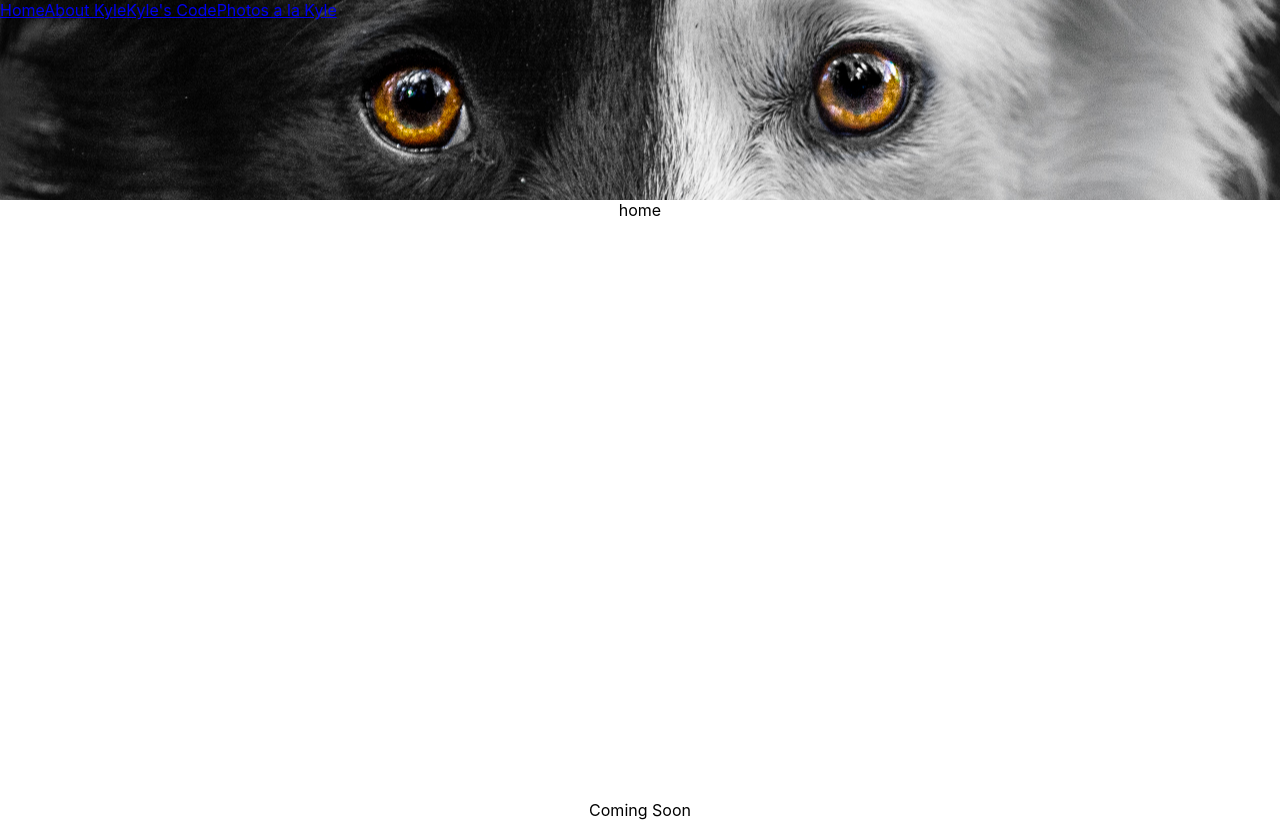
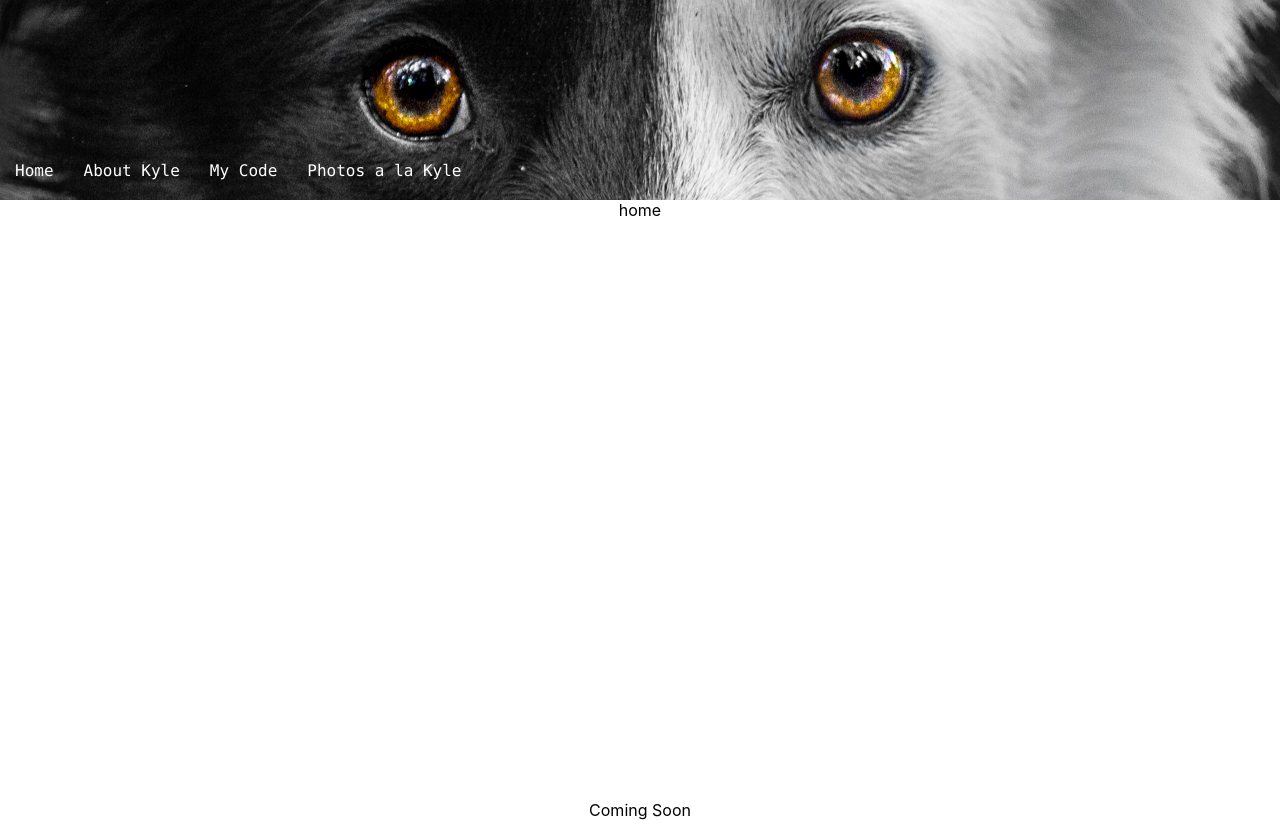
Before and after one commit to tilley-kyle/kyle-portfolio, a React (Create React App) app: page / in a window 1280 px wide. Built offline with nearby package versions, Linux system fonts and the light colour scheme.

Commit message:
top banner is set up with links how I want them to be

```diff
--- a/src/App.css
+++ b/src/App.css
@@ -1,7 +1,3 @@
-.temp {
-  text-align: center;
-}
-
 .total-container {
   display: grid;
   grid-template-rows: 25% 75%;
@@ -10,5 +6,17 @@
 
 .banner-container {
   background-image: url('./images/Eyes_of_Juno.jpg');
-  background-position: 50% 47%;
+  background-position: 50% 48%;
 }
+
+.link-container {
+  position: absolute;
+  top: 20%;
+}
+
+.link {
+  font-family: Consolas;
+  color: white;
+  text-decoration: none;
+  margin: 15px;
+}
--- a/src/App.js
+++ b/src/App.js
@@ -10,8 +10,8 @@ import './App.css';
 import Home from './components/Home';
 
 class App extends React.Component {
-  constructor (props) {
-    super (props)
+  constructor(props) {
+    super(props)
     this.state = {
 
     }
@@ -23,10 +23,12 @@ class App extends React.Component {
       <div className="total-container">
         <Router>
           <div className="banner-container">
-          <Link to="/">Home</Link>
-          <Link to="/About">About Kyle</Link>
-          <Link to="/Code">Kyle's Code</Link>
-          <Link to="/Photos">Photos a la Kyle</Link>
+            <div className="link-container">
+              <Link className="link" to="/">Home</Link>
+              <Link className="link" to="/About">About Kyle</Link>
+              <Link className="link" to="/Code">My Code</Link>
+              <Link className="link" to="/Photos">Photos a la Kyle</Link>
+            </div>
           </div>
 
           <Switch>
```
Lines whose indentation alone changed are shown as unchanged.
